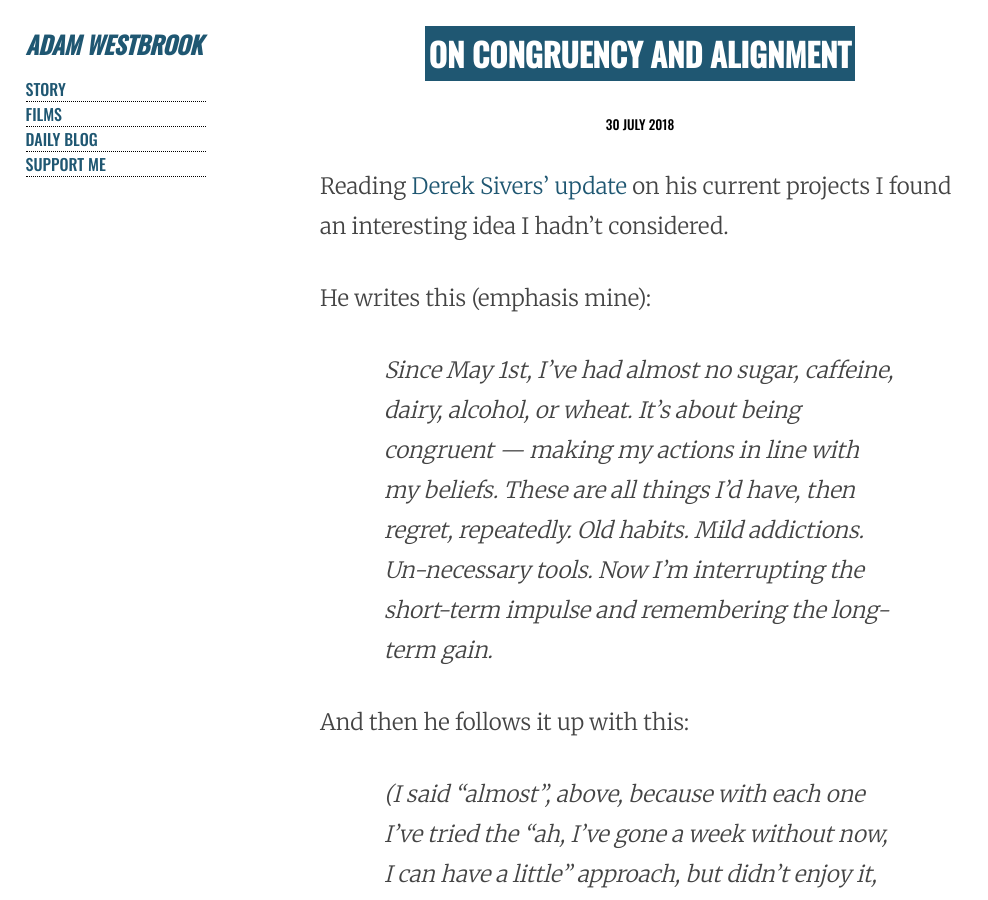
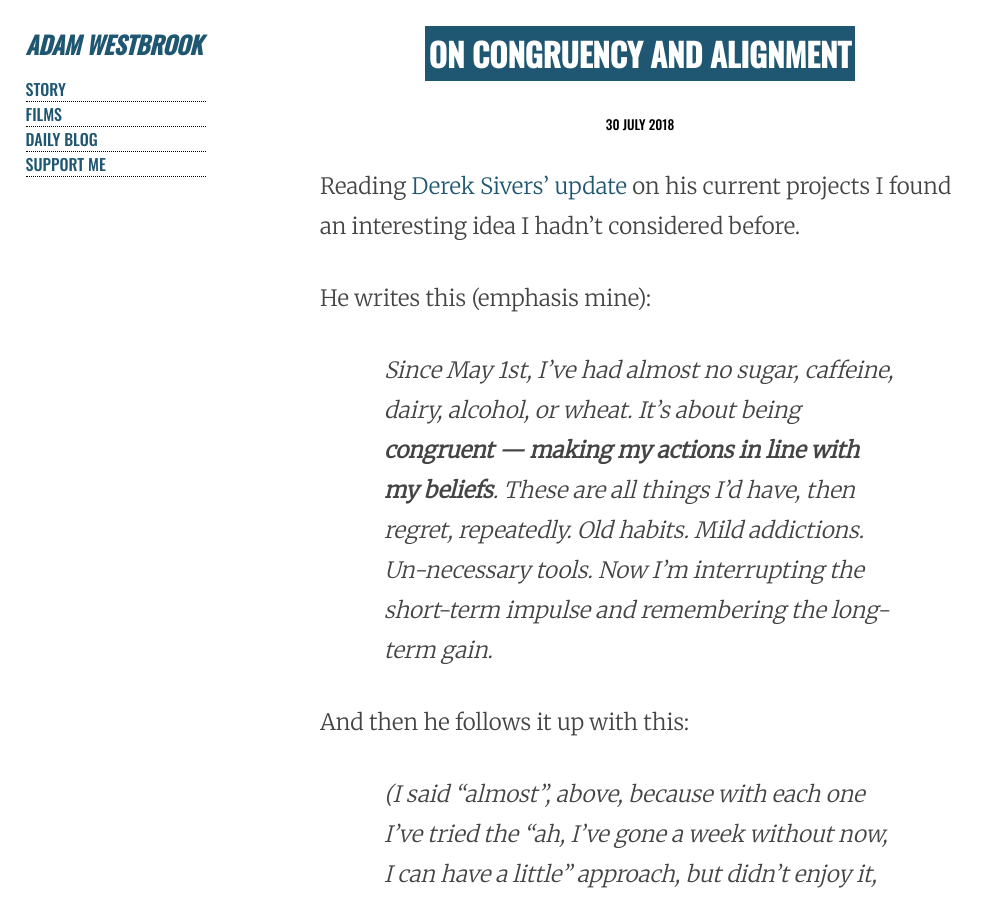
Before and after one commit to AdamWestbrook/adamwestbrook.github.io, a Jekyll site: the page built from _posts/2018-07-30-congruency-alignment.md, in a window 1280 px wide and 900 px high. Shown: the whole window, without its empty margins (0-988 px from the left). Built offline with Jekyll 4.4.1, drawn with Linux system fonts in a browser that asks for light colours.

Commit message:
Update 2018-07-30-congruency-alignment.md

```diff
--- a/_posts/2018-07-30-congruency-alignment.md
+++ b/_posts/2018-07-30-congruency-alignment.md
@@ -4,11 +4,11 @@ title: On congruency and alignment
 date: 2018-07-30
 ---
 
-Reading [Derek Sivers' update](https://sivers.org/now) on his current projects I found an interesting idea I hadn't considered.
+Reading [Derek Sivers' update](https://sivers.org/now) on his current projects I found an interesting idea I hadn't considered before.
 
 He writes this (emphasis mine):
 
->> Since May 1st, I’ve had almost no sugar, caffeine, dairy, alcohol, or wheat. It’s about being *congruent — making my actions in line with my beliefs*. These are all things I’d have, then regret, repeatedly. Old habits. Mild addictions. Un-necessary tools. Now I’m interrupting the short-term impulse and remembering the long-term gain.
+>> Since May 1st, I’ve had almost no sugar, caffeine, dairy, alcohol, or wheat. It’s about being **congruent — making my actions in line with my beliefs**. These are all things I’d have, then regret, repeatedly. Old habits. Mild addictions. Un-necessary tools. Now I’m interrupting the short-term impulse and remembering the long-term gain.
 
 And then he follows it up with this:
 
```
